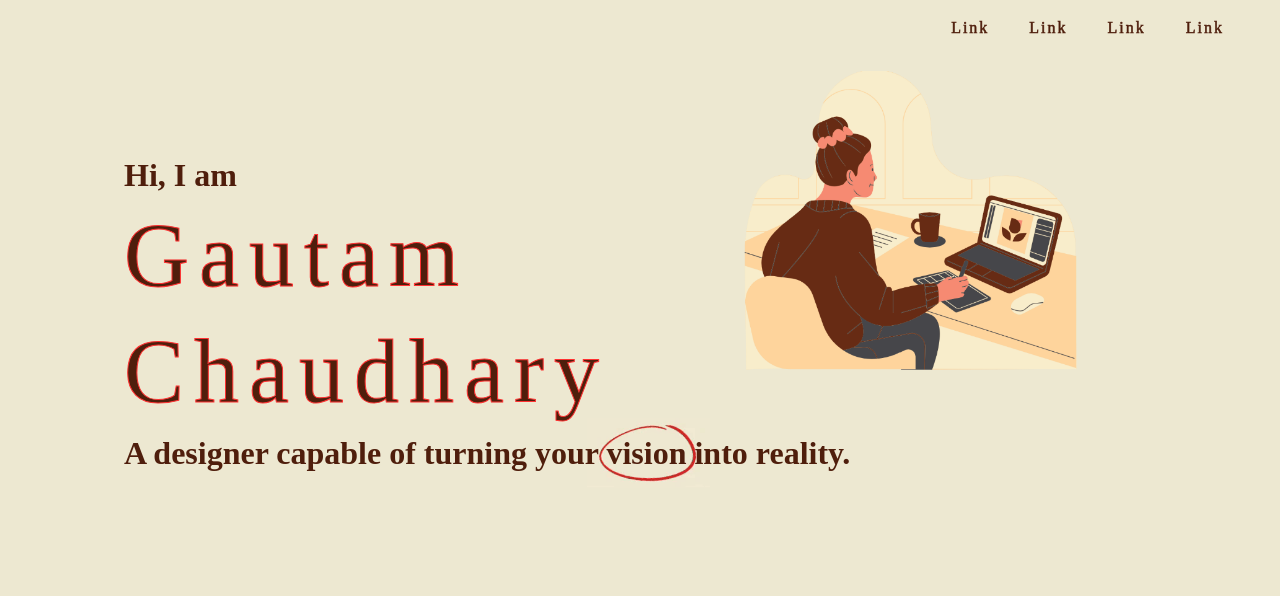
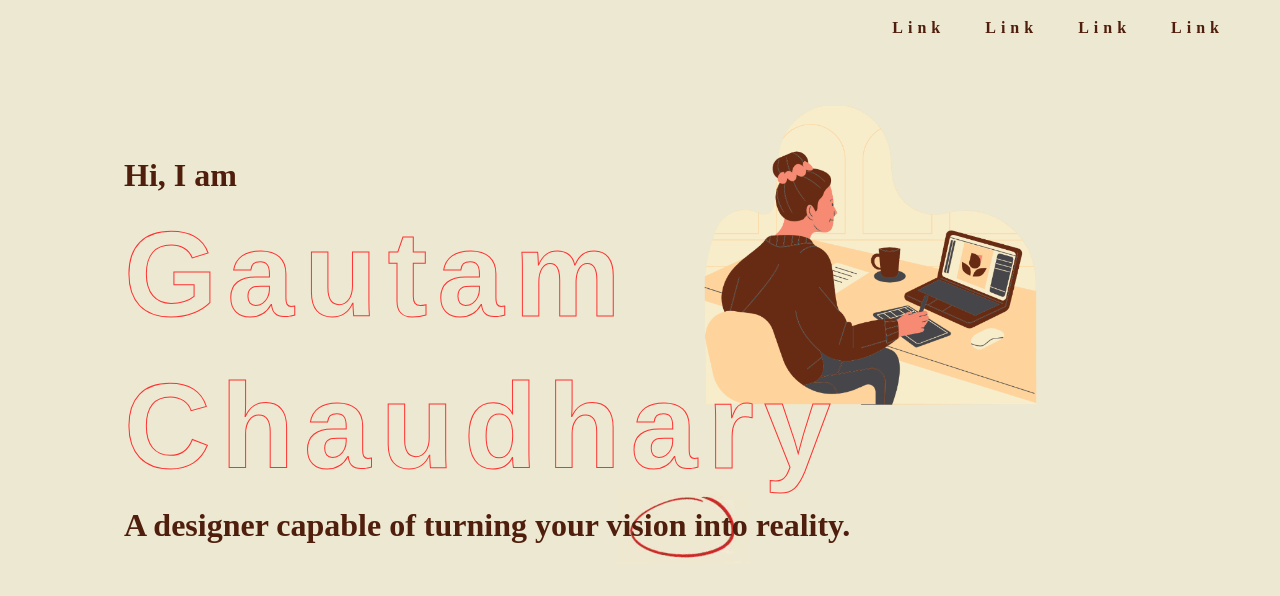
Before and after one commit to Gautam-1415/Portfolio, a plain HTML site: page index.html in a window 1280 px wide. Drawn offline with nearby package versions, Linux system fonts and the light colour scheme; a web font is replaced by a local one.

Commit message:
Update style.css

```diff
--- a/style.css
+++ b/style.css
@@ -1,12 +1,6 @@
-@font-face{
-    font-family: 'boston angel';
-  src: local('boston angel'), url('/boston angel/Boston\ Angel\ Regular.otf') format('woff');
-  font-family:"horizon" ;
-  src: local('horizon'), url('/horizon/horizon_outlined.otf') format('woff');
 
-}
 body{
-    font-family: 'boston angel';
+    font-family: "Playfair Display", serif;
     background-color: #ede8d1;
     color: #4f1e0c;
 }
@@ -18,9 +12,9 @@ body{
 .nav-link {
     color: #4f1e0c;
     margin-right: 24px;
-    font-family: 'horizon';
-    letter-spacing: 2px;
-    -webkit-text-stroke: 0.5px #4f1e0c;
+    font-family: "Playfair Display", serif;
+    letter-spacing: 5px;
+    font-weight: 800;
 }
 
 .navbar-dark .navbar-toggler {
@@ -29,28 +23,30 @@ body{
 
 .main_head1, .main_head4{
     margin-left: 100px;
-    font-weight: 800;
+    font-weight: 700;
 }
 
 .main_head2, .main_head3{
-    font-family: 'horizon';
+    font-family: "Archivo Black", sans-serif;
+    font-weight: 900;
     letter-spacing: 10px;
     -webkit-text-stroke: 1px #ff3131;
+    color: rgba(0, 0, 0, 0);
     margin-left: 100px;
-    font-size: 90px;
+    font-size: 120px;
 }
 
 .imagehead{
     position: absolute;
     height: 300px;
-    top: -85px;
-    right: 190px;
+    top: -50px;
+    right: 230px;
     z-index: -1;
 }
 .gif{
     position: absolute;
     z-index: -1;
-    height: 70px;
-    top: 262px;
-    left: 575px;
+    height: 76px;
+    top: 333px;
+    left: 605px;
 }
```
